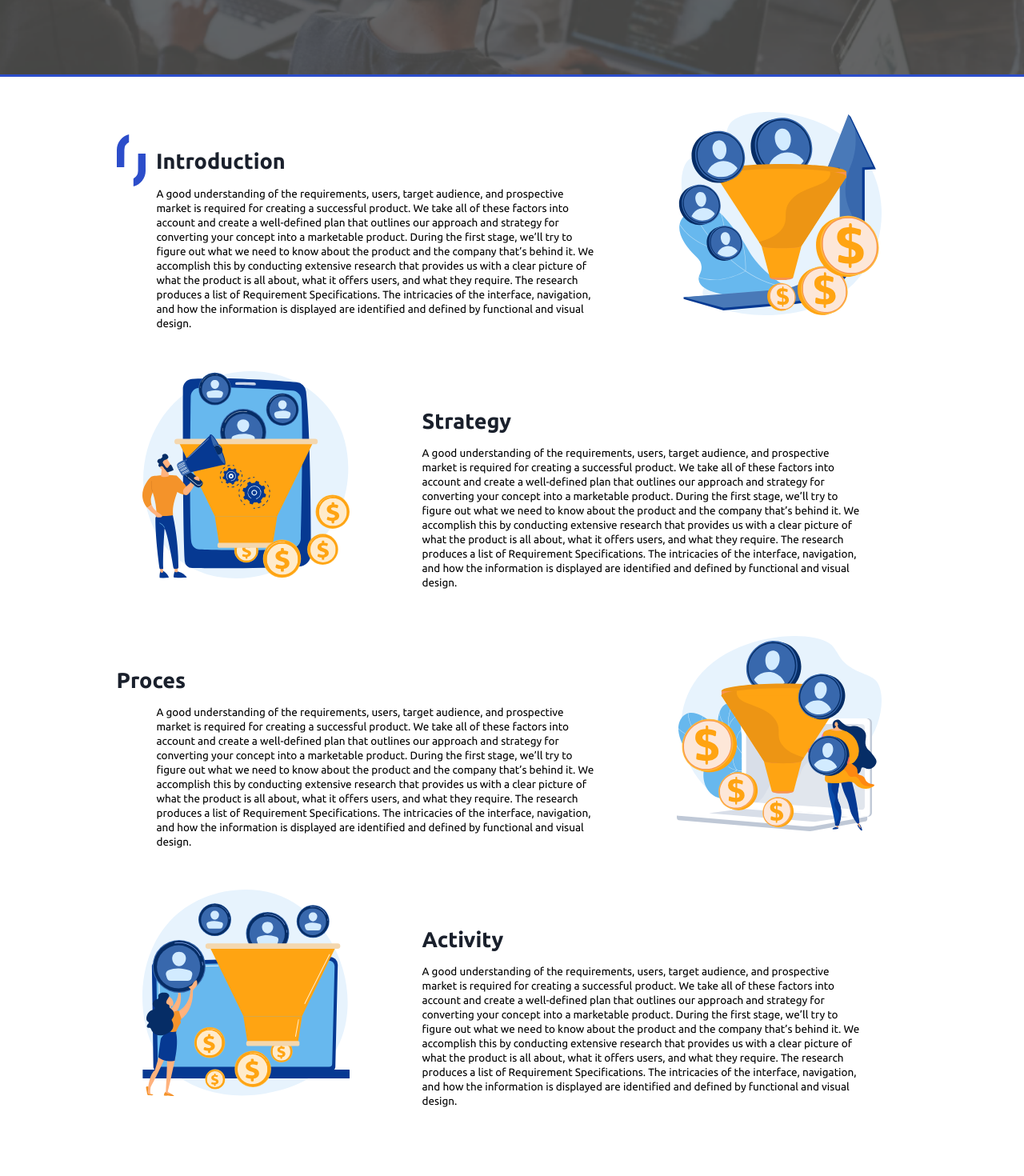
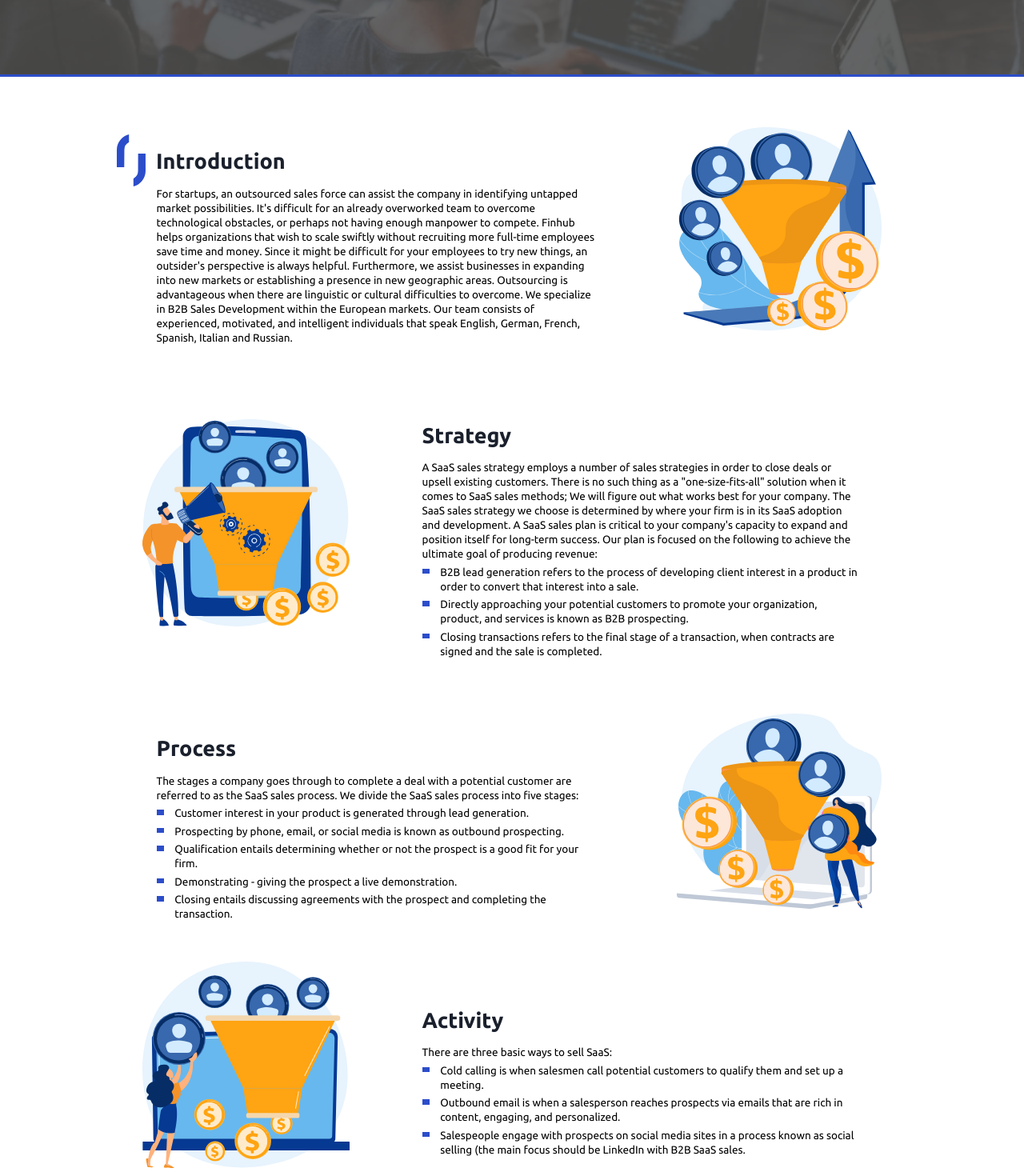
Before and after one commit to blry/fh, a Next.js app: page /sales-solution in a window 1280 px wide. Shown: the part 249-1719 px from the top of the page at 80% size. Built offline with nearby package versions, Linux system fonts and the light colour scheme.

Commit message:
change home banner and add list item to verticalFeatureRow

```diff
--- a/src/feature/VerticalFeatureRow.tsx
+++ b/src/feature/VerticalFeatureRow.tsx
@@ -5,6 +5,7 @@ import { useRouter } from 'next/router';
 type IVerticalFeatureRowProps = {
   title?: string;
   description: string;
+  listItems?: string[];
   image: string;
   imageAlt: string;
   reverse?: boolean;
@@ -91,7 +92,7 @@ const VerticalFeatureRow = (props: IVerticalFeatureRowProps) => {
         </div>
         {/* -------------------------- */}
         <div
-          className={`flex flex-col-reverse verticalFeatureRow-text ${
+          className={`flex flex-col-reverse items-center verticalFeatureRow-text ${
             props.reverse ? 'md:flex-row-reverse' : 'md:flex-row'
           }`}
         >
@@ -109,8 +110,8 @@ const VerticalFeatureRow = (props: IVerticalFeatureRowProps) => {
               >
                 <div
                   className={`${
-                    props.icon ? 'w-5 sm:w-8' : 'md:h-14'
-                  } verticalFutureRow-imgCont marginLeft`}
+                    props.icon ? 'w-5 sm:w-8 marginLeft' : 'md:h-14'
+                  } verticalFutureRow-imgCont`}
                 >
                   <img
                     src="/assets/images/symbol.svg"
@@ -131,6 +132,16 @@ const VerticalFeatureRow = (props: IVerticalFeatureRowProps) => {
             </div>
             {/* ---------------------------------------------- */}
             {props.description}
+            {props.listItems?.map((item: string) => (
+              <div className="flex items-start mt-1" key={item}>
+                <img
+                  src={`${router.basePath}/assets/images/ul_elem.svg`}
+                  style={{ marginTop: '5px' }}
+                  alt="ul"
+                />
+                <p className="ml-3">{item}</p>
+              </div>
+            ))}
             <div style={styles.button}>
               <Link href={`${props.link}`} passHref>
                 <a className="float-right text-gray-800 w-32 flex text-sm font-bold border-2 p-1.5 mr-4 mt-4 border-l-8 border-gray-800 modal-contactus-send-button">
--- a/src/pages/sales-solution.tsx
+++ b/src/pages/sales-solution.tsx
@@ -10,53 +10,62 @@ const SalesSolution = () => {
       <div className="max-w-screen-lg mx-auto px-3 mb-28">
         <VerticalFeatureRow
           title="Introduction"
-          description="A good understanding of the requirements, users, target audience, and prospective market is required for
-        creating a successful product. We take all of these factors into account and create a well-defined plan that outlines
-        our approach and strategy for converting your concept into a marketable product. During the first stage, we’ll try to
-        figure out what we need to know about the product and the company that’s behind it. We accomplish this by conducting
-        extensive research that provides us with a clear picture of what the product is all about, what it offers users, and what
-        they require. The research produces a list of Requirement Specifications. The intricacies of the interface, navigation,
-        and how the information is displayed are identified and defined by functional and visual design."
+          description="For startups, an outsourced sales force can assist the company in identifying untapped
+          market possibilities. It's difficult for an already overworked team to overcome technological
+          obstacles, or perhaps not having enough manpower to compete. Finhub helps organizations
+          that wish to scale swiftly without recruiting more full-time employees save time and money.
+          Since it might be difficult for your employees to try new things, an outsider's perspective is
+          always helpful. Furthermore, we assist businesses in expanding into new markets or
+          establishing a presence in new geographic areas. Outsourcing is advantageous when there
+          are linguistic or cultural difficulties to overcome. We specialize in B2B Sales Development
+          within the European markets. Our team consists of experienced, motivated, and intelligent
+          individuals that speak English, German, French, Spanish, Italian and Russian."
           image="/assets/images/sales-photo1.svg"
           imageAlt="image"
           icon
         />
         <VerticalFeatureRow
           title="Strategy"
-          description="A good understanding of the requirements, users, target audience, and prospective market is required for
-        creating a successful product. We take all of these factors into account and create a well-defined plan that outlines
-        our approach and strategy for converting your concept into a marketable product. During the first stage, we’ll try to
-        figure out what we need to know about the product and the company that’s behind it. We accomplish this by conducting
-        extensive research that provides us with a clear picture of what the product is all about, what it offers users, and what
-        they require. The research produces a list of Requirement Specifications. The intricacies of the interface, navigation,
-        and how the information is displayed are identified and defined by functional and visual design."
+          description='A SaaS sales strategy employs a number of sales strategies in order to close deals or upsell
+          existing customers. There is no such thing as a "one-size-fits-all" solution when it comes to
+          SaaS sales methods; We will figure out what works best for your company. The SaaS sales
+          strategy we choose is determined by where your firm is in its SaaS adoption and
+          development. A SaaS sales plan is critical to your company&apos;s capacity to expand and position
+          itself for long-term success. Our plan is focused on the following to achieve the ultimate goal
+          of producing revenue:'
           image="/assets/images/sales-photo2.svg"
           imageAlt="image"
+          listItems={[
+            'B2B lead generation refers to the process of developing client interest in a product in order to convert that interest into a sale.',
+            'Directly approaching your potential customers to promote your organization, product, and services is known as B2B prospecting.',
+            'Closing transactions refers to the final stage of a transaction, when contracts are signed and the sale is completed.',
+          ]}
           reverse
         />
         <VerticalFeatureRow
-          title="Proces"
-          description="A good understanding of the requirements, users, target audience, and prospective market is required for
-        creating a successful product. We take all of these factors into account and create a well-defined plan that outlines
-        our approach and strategy for converting your concept into a marketable product. During the first stage, we’ll try to
-        figure out what we need to know about the product and the company that’s behind it. We accomplish this by conducting
-        extensive research that provides us with a clear picture of what the product is all about, what it offers users, and what
-        they require. The research produces a list of Requirement Specifications. The intricacies of the interface, navigation,
-        and how the information is displayed are identified and defined by functional and visual design."
+          title="Process"
+          description="The stages a company goes through to complete a deal with a potential customer are
+          referred to as the SaaS sales process. We divide the SaaS sales process into five stages:"
           image="/assets/images/sales-photo3.svg"
           imageAlt="image"
+          listItems={[
+            'Customer interest in your product is generated through lead generation.',
+            'Prospecting by phone, email, or social media is known as outbound prospecting.',
+            'Qualification entails determining whether or not the prospect is a good fit for your firm.',
+            'Demonstrating - giving the prospect a live demonstration.',
+            'Closing entails discussing agreements with the prospect and completing the transaction.',
+          ]}
         />
         <VerticalFeatureRow
           title="Activity"
-          description="A good understanding of the requirements, users, target audience, and prospective market is required for
-        creating a successful product. We take all of these factors into account and create a well-defined plan that outlines
-        our approach and strategy for converting your concept into a marketable product. During the first stage, we’ll try to
-        figure out what we need to know about the product and the company that’s behind it. We accomplish this by conducting
-        extensive research that provides us with a clear picture of what the product is all about, what it offers users, and what
-        they require. The research produces a list of Requirement Specifications. The intricacies of the interface, navigation,
-        and how the information is displayed are identified and defined by functional and visual design."
+          description="There are three basic ways to sell SaaS:"
           image="/assets/images/sales-photo4.svg"
           imageAlt="image"
+          listItems={[
+            'Cold calling is when salesmen call potential customers to qualify them and set up a meeting.',
+            'Outbound email is when a salesperson reaches prospects via emails that are rich in content, engaging, and personalized.',
+            'Salespeople engage with prospects on social media sites in a process known as social selling (the main focus should be LinkedIn with B2B SaaS sales.',
+          ]}
           reverse
         />
       </div>
--- a/src/templates/HomeBanner.tsx
+++ b/src/templates/HomeBanner.tsx
@@ -1,19 +1,32 @@
-const HomeBanner = () => (
+import { useState } from 'react';
+
+const HomeBanner = () => {
+  const [title, setTitle] = useState('Finhub Scaling Solutions');
+  const interval = setInterval(() => {
+    setTitle('Trusted partner for thriving businesses');
+    clearInterval(interval);
+  }, 2000);
+
+  return (
     <div
       style={{
-      background: "url('/assets/images/home-banner.png') no-repeat",
+        background: "url('/assets/images/home-banner.jpg') no-repeat",
         backgroundSize: 'cover',
         height: 'calc(100vh - 75px)',
       }}
     >
       <div className="container h-full max-w-screen-lg flex flex-col justify-center items-center text-center text-white">
-      <p className="text-3xl lg:text-6xl my-8">LOREM IPSUM</p>
-      <p className="text-xl lg:text-3xl font-light">
-        Lorem ipsum dolor sit amet, consectetur adipiscing elit, sed do eiusmod
-        tempor incididunt ut labore et dolore magna aliqua.
+        <p
+          className="text-3xl lg:text-6xl my-8 transition"
+          style={{
+            filter: 'drop-shadow(2px 4px 6px black)',
+          }}
+        >
+          {title}
         </p>
       </div>
     </div>
   );
+};
 
 export { HomeBanner };
```
Also changed, not shown: public/assets/images/home-banner.jpg (added), public/assets/images/home-banner.png (deleted). Lines whose indentation alone changed are shown as unchanged.
